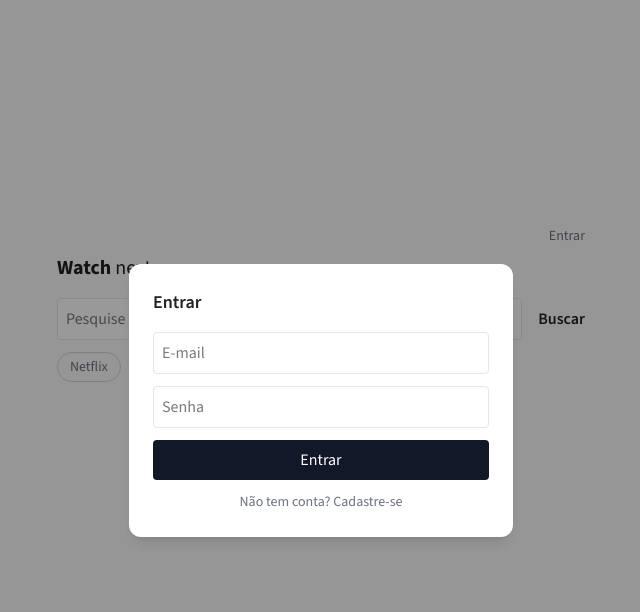
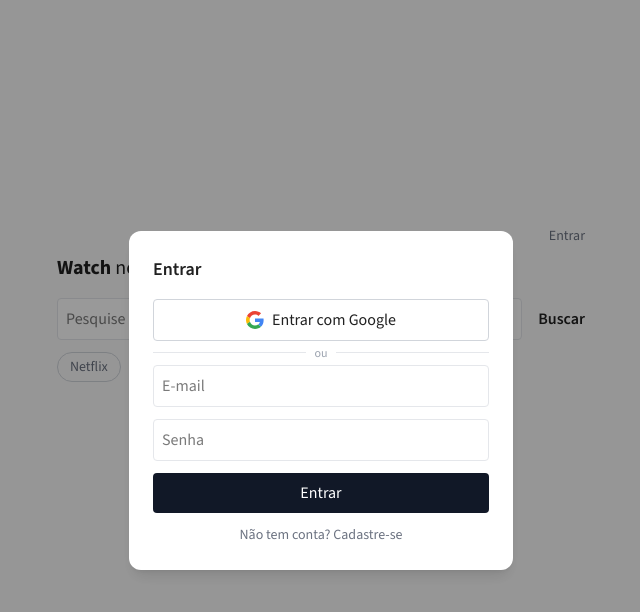
Before and after one commit to feantuns/watch-next, a React (Vite) app: page / in a window 1280 px wide. Both pictures are taken after a click on the button "Entrar". Shown: the top 612 px of the page, without its empty margins (319-959 px from the left). Built offline with nearby package versions, Linux system fonts and the light colour scheme; no server answers.

Commit message:
feat: add Google OAuth to auth modal

```diff
--- a/src/components/AuthModal.tsx
+++ b/src/components/AuthModal.tsx
@@ -14,6 +14,13 @@
   const [error, setError] = useState<string | null>(null);
   const [message, setMessage] = useState<string | null>(null);
   const [loading, setLoading] = useState(false);
+
+  const handleGoogleSignIn = async () => {
+    await supabase.auth.signInWithOAuth({
+      provider: "google",
+      options: { redirectTo: window.location.origin + window.location.pathname },
+    });
+  };
 
   const handleSubmit = async (e: FormEvent) => {
     e.preventDefault();
@@ -46,6 +53,25 @@
         <h2 className="text-lg font-semibold mb-4">
           {mode === "login" ? "Entrar" : "Criar conta"}
         </h2>
+
+        <button
+          onClick={handleGoogleSignIn}
+          className="w-full flex items-center justify-center gap-2 border border-gray-300 py-2 rounded font-medium hover:bg-gray-50 transition-colors"
+        >
+          <svg width="18" height="18" viewBox="0 0 48 48" xmlns="http://www.w3.org/2000/svg">
+            <path fill="#EA4335" d="M24 9.5c3.54 0 6.71 1.22 9.21 3.6l6.85-6.85C35.9 2.38 30.47 0 24 0 14.62 0 6.51 5.38 2.56 13.22l7.98 6.19C12.43 13.72 17.74 9.5 24 9.5z"/>
+            <path fill="#4285F4" d="M46.98 24.55c0-1.57-.15-3.09-.38-4.55H24v9.02h12.94c-.58 2.96-2.26 5.48-4.78 7.18l7.73 6c4.51-4.18 7.09-10.36 7.09-17.65z"/>
+            <path fill="#FBBC05" d="M10.53 28.59c-.48-1.45-.76-2.99-.76-4.59s.27-3.14.76-4.59l-7.98-6.19C.92 16.46 0 20.12 0 24c0 3.88.92 7.54 2.56 10.78l7.97-6.19z"/>
+            <path fill="#34A853" d="M24 48c6.48 0 11.93-2.13 15.89-5.81l-7.73-6c-2.18 1.48-4.97 2.31-8.16 2.31-6.26 0-11.57-4.22-13.47-9.91l-7.98 6.19C6.51 42.62 14.62 48 24 48z"/>
+          </svg>
+          Entrar com Google
+        </button>
+
+        <div className="flex items-center gap-2 my-1">
+          <div className="flex-1 h-px bg-gray-200" />
+          <span className="text-xs text-gray-400">ou</span>
+          <div className="flex-1 h-px bg-gray-200" />
+        </div>
 
         <form onSubmit={handleSubmit} className="flex flex-col gap-3">
           <input
```
